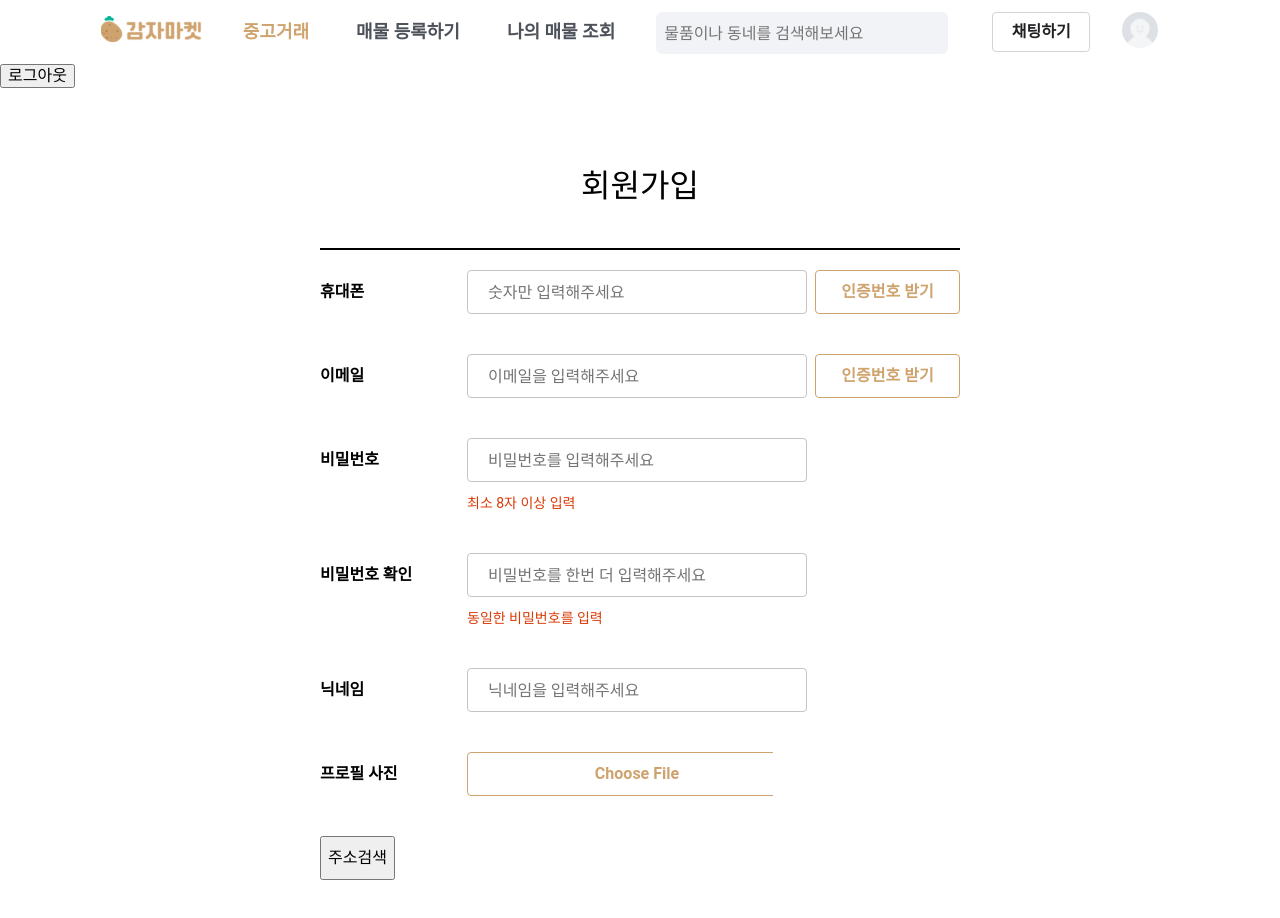
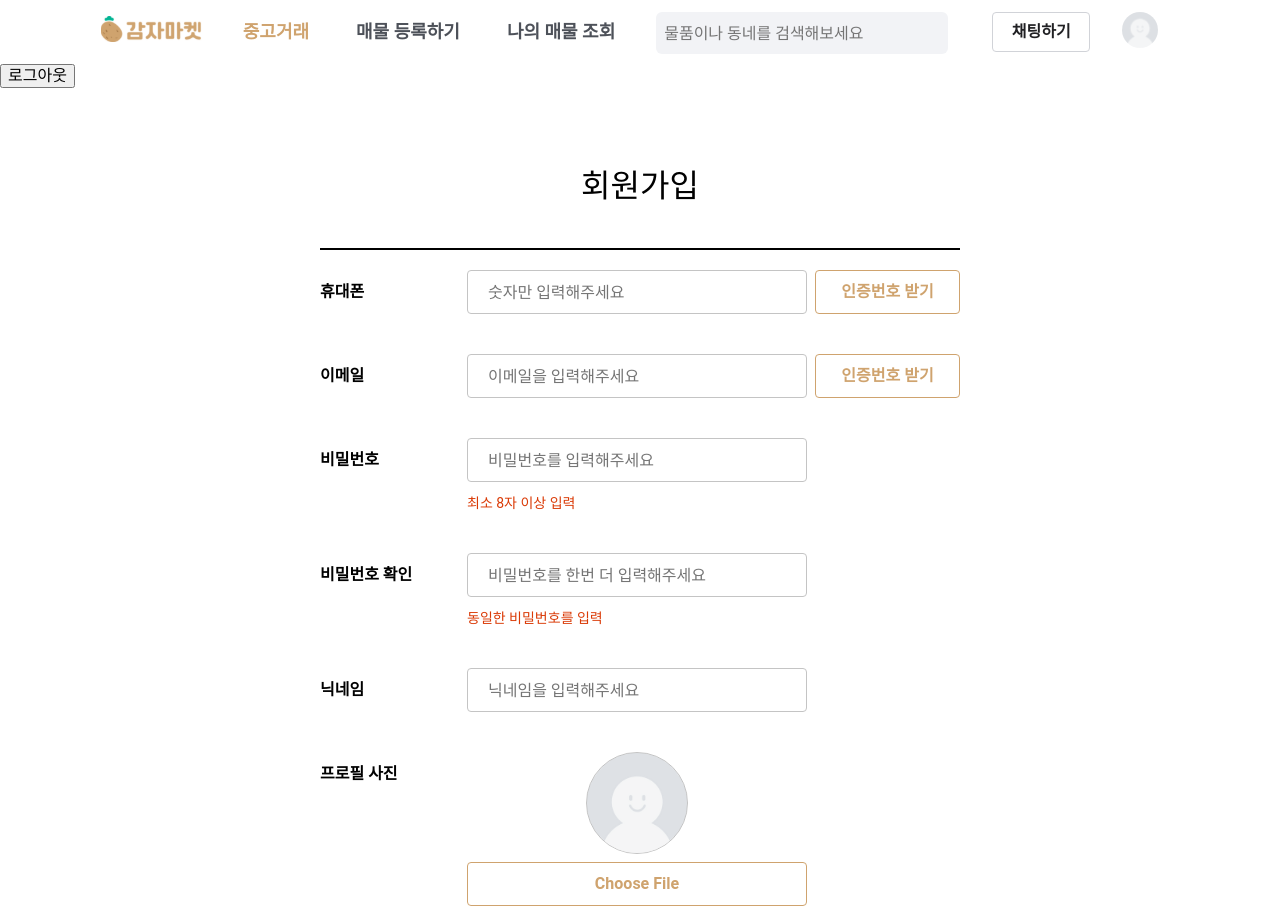
Before and after one commit to PROJECT-LAB18/POTATO-MARKET, a React (Vite) app in the folder potato-market/: page /signup in a window 1280 px wide. Shown: the top 918 px of the page. Built offline with nearby package versions, Linux system fonts and the light colour scheme; no server answers.

Commit message:
[feature] 회원가입 프로필 사진 미리보기 추가 #55

```diff
--- a/potato-market/src/components/FormInput.jsx
+++ b/potato-market/src/components/FormInput.jsx
@@ -1,13 +1,36 @@
+import { useState } from 'react';
+
 import styled from 'styled-components';
 
 import { gray5, primaryColor } from '../styles/Global';
 
 export const FormInputImage = () => {
+
+  const [previewImage, setPreviewImage] = useState("../src/assets/default_profile.png");
+
+  const handleFileInputChange = (e) => {
+    const uploadedImage = e.target.files[0];
+    if (uploadedImage) {
+      const imageUrl = URL.createObjectURL(uploadedImage);
+      setPreviewImage(imageUrl);
+    }
+  };
+
   return (
     <>
       <LabelText htmlFor="profileImage">프로필 사진</LabelText>
       <InputBox>
-        <input accept=".png, .jpg, .jpeg, .svg" id="profileImage" type="file" />
+        <img
+          alt="프로필 이미지사진 미리보기"
+          className="profile-image-preview"
+          src={previewImage}
+        />
+        <input
+          accept=".png, .jpg, .jpeg, .svg"
+          id="profileImage"
+          type="file"
+          onChange={handleFileInputChange}
+        />
       </InputBox>
     </>
   )
@@ -91,13 +114,25 @@ const InputBox = styled.div`
     border-radius: 4px;
     box-sizing: border-box;
   }
-  input[type="file"]::file-selector-button {
-    border: 1px solid ${primaryColor};
-    color: ${primaryColor};
-    font-weight: 600;
+  input[type="file"] {
+    width: 340px;
+    &::file-selector-button {
+      border: 1px solid ${primaryColor};
+      color: ${primaryColor};
+      font-weight: 600;
+      cursor: pointer;
+    }
   }
   button {
     width: 340px;
+  }
+  .profile-image-preview {
+    width: 100px;
+    height: 100px;
+    margin: 0 auto;
+    object-fit: cover;
+    border-radius: 50%;
+    border: 1px solid ${gray5};
   }
   .loca {
     display: flex;
@@ -113,6 +148,7 @@ const InputBox = styled.div`
     input[type="password"],
     input[type="tel"],
     input[type="email"],
+    input[type="file"],
     input[type="file"]::file-selector-button,
     button {
       width: 100%;
```
